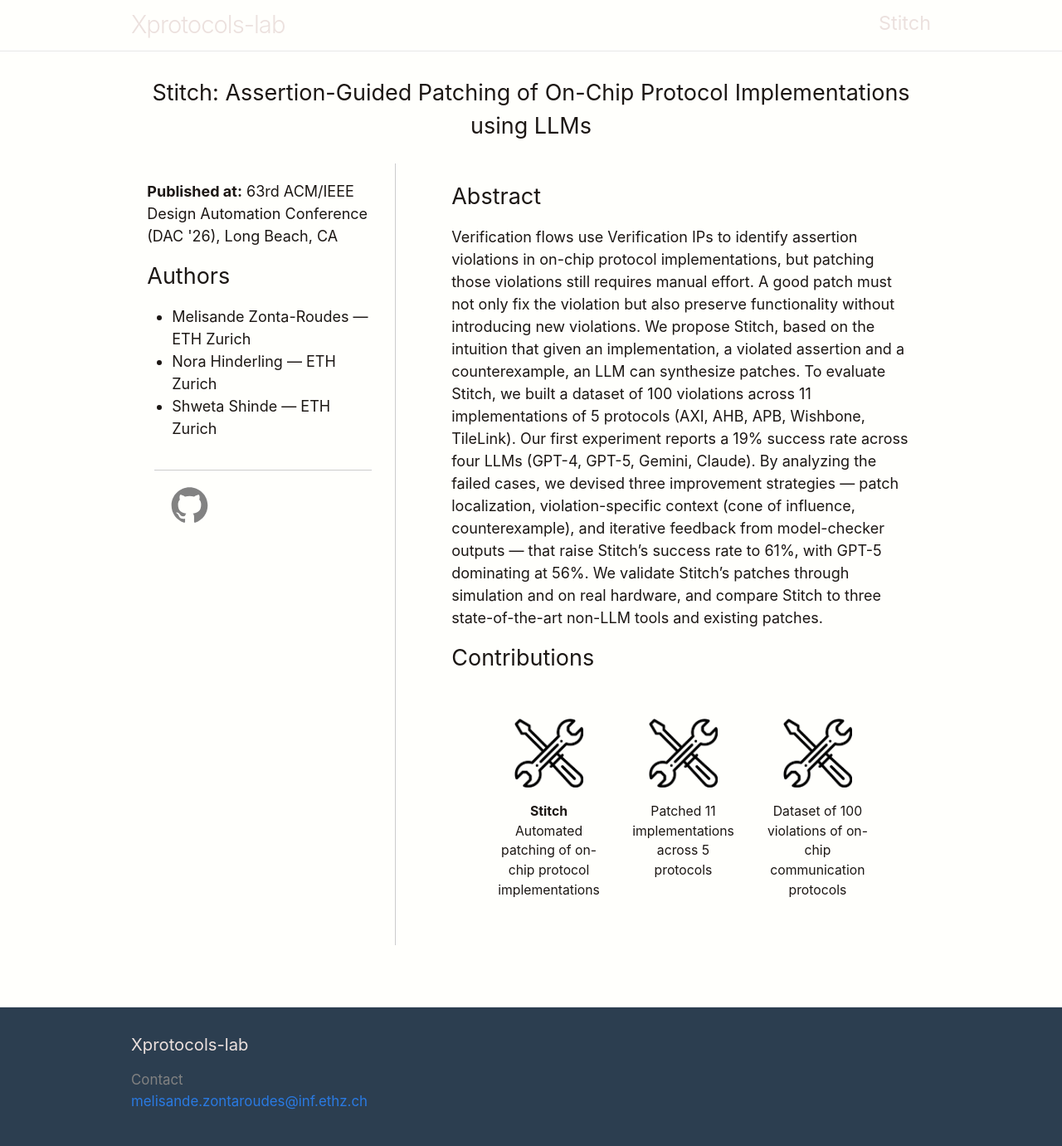
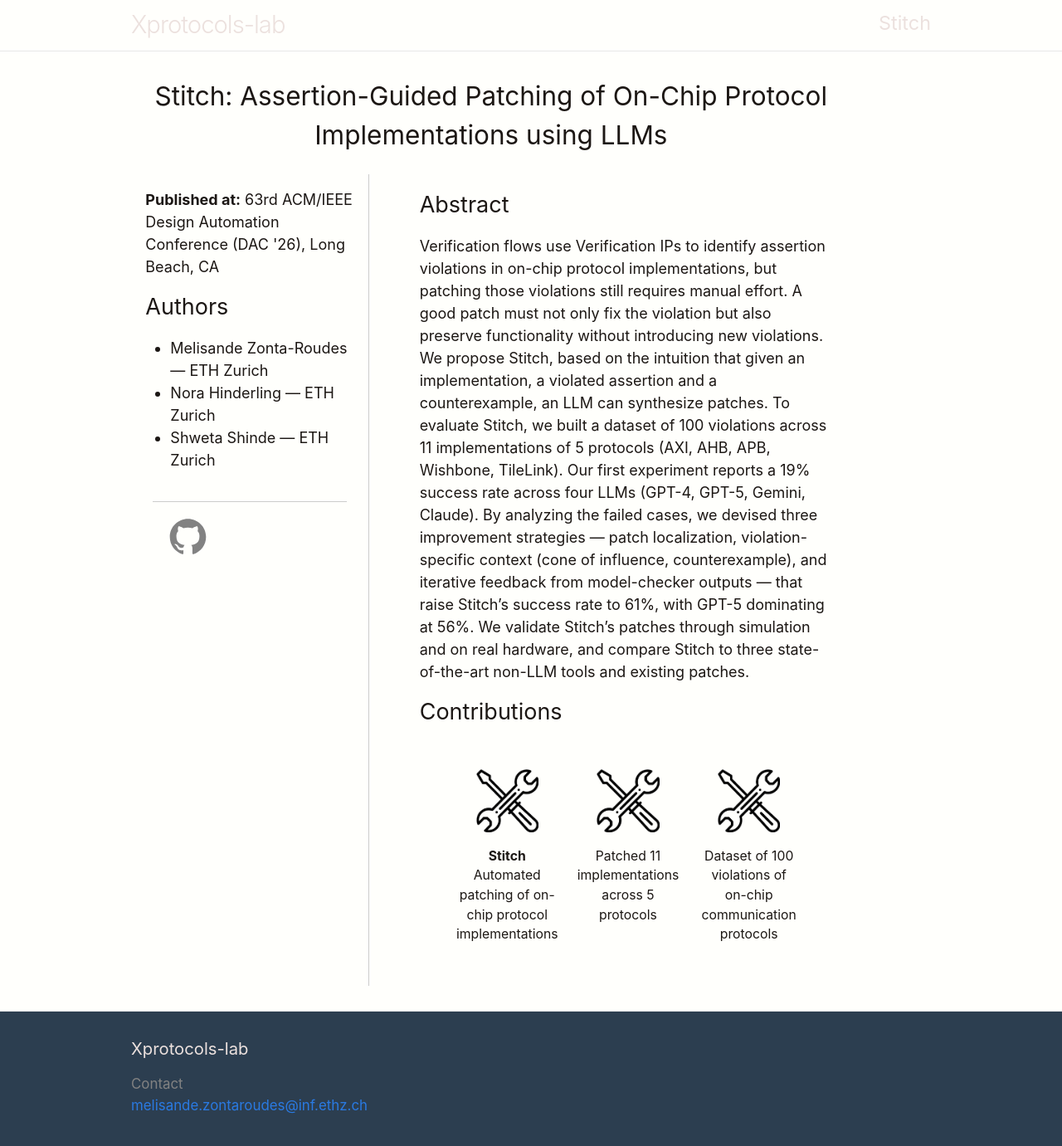
Before and after one commit to Xprotocols-lab/Xprotocols-lab.github.io, a Jekyll site: the page built from stitch/index.md, in a window 1280 px wide and 1400 px high. Shown: the top 1381 px of the window at 83% size. Built offline with Jekyll 4.4.1, drawn with Linux system fonts in a browser that asks for light colours.

Commit message:
Update _layout.scss

```diff
--- a/_sass/minima/_layout.scss
+++ b/_sass/minima/_layout.scss
@@ -544,3 +544,13 @@
 .home title{
 color: red;
 }
+
+.stitch-content{
+  width: 100%;
+}
+.wrapper-stitch{
+  max-width: 90%;
+}
+.stitch-title{
+  @include relative-font-size(1.75);
+}
```
